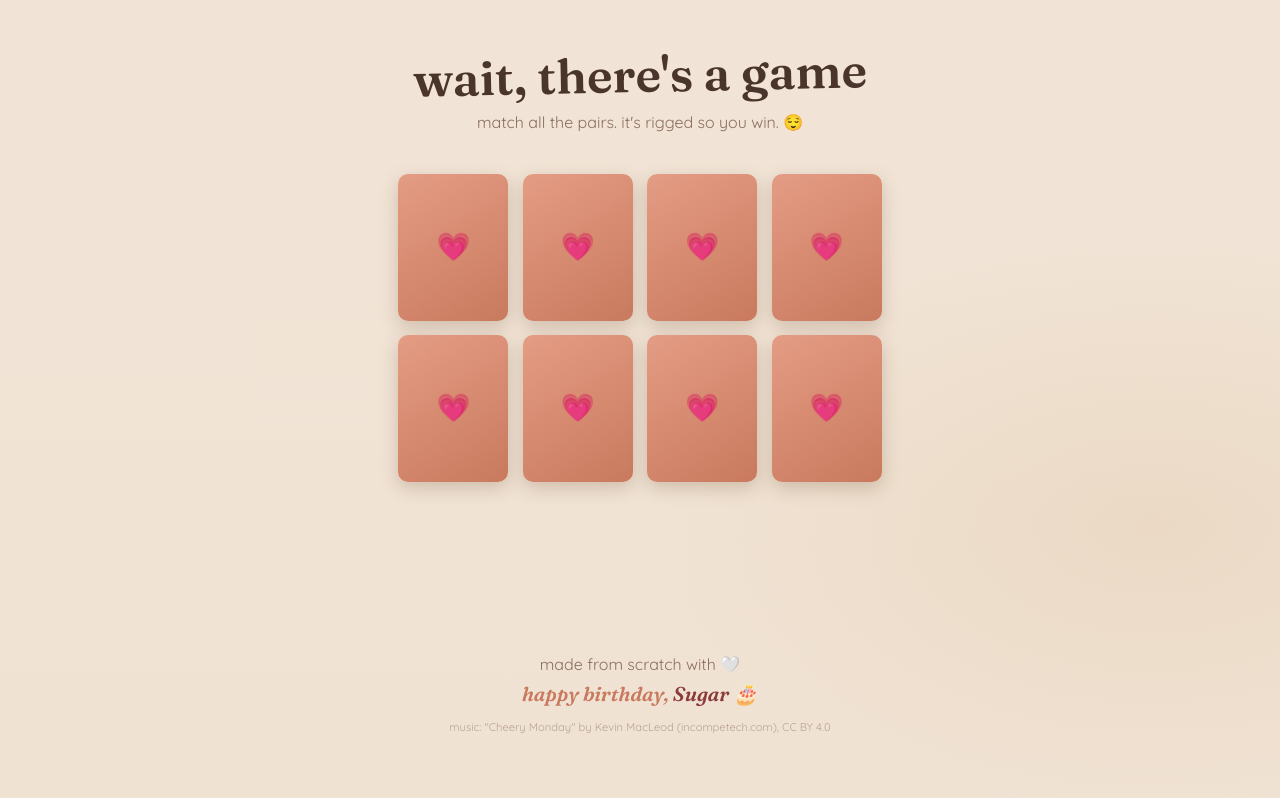
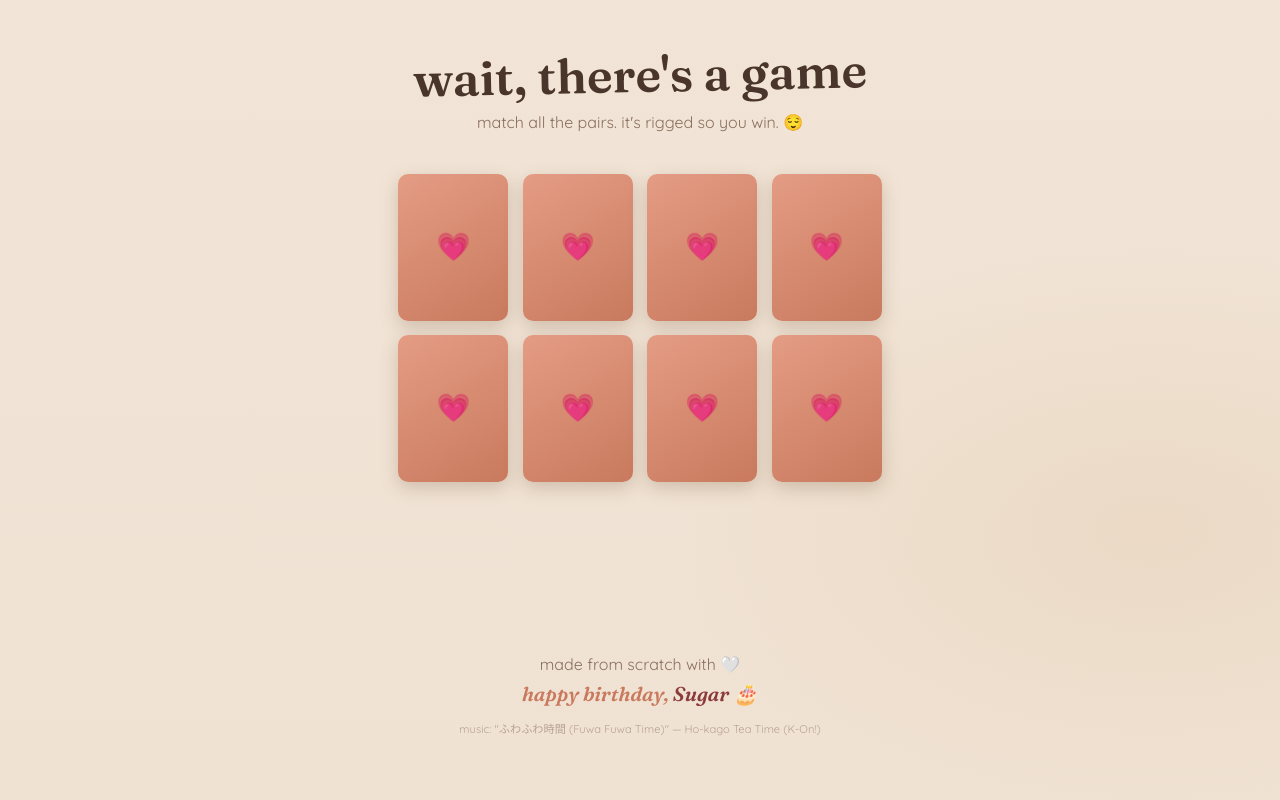
Before and after one commit to ko4lax/birthday-gift, a website: page index.html in a window 1280 px wide. Shown: the part 2602-3402 px from the top of the page. Drawn offline with Linux system fonts and the light colour scheme.

Commit message:
Swap bgm to Fuwa Fuwa Time (Ho-kago Tea Time)

```diff
--- a/index.html
+++ b/index.html
@@ -100,7 +100,7 @@
   <footer class="footer">
     <p>made from scratch with 🤍</p>
     <p class="footer-date">happy birthday, <span class="letter-name">Sugar</span> 🎂</p>
-    <p class="footer-credit">music: "Cheery Monday" by Kevin MacLeod (incompetech.com), CC BY 4.0</p>
+    <p class="footer-credit">music: "ふわふわ時間 (Fuwa Fuwa Time)" — Ho-kago Tea Time (K-On!)</p>
   </footer>
 
   <script src="app.js"></script>
```
Also changed, not shown: 1 other file.
